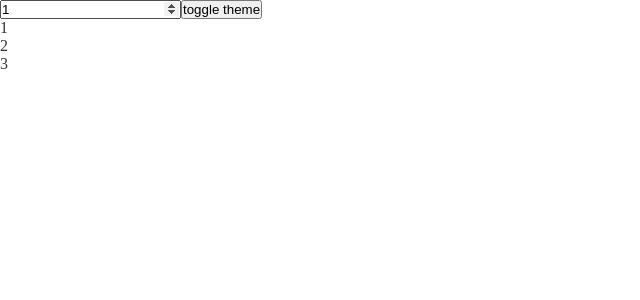
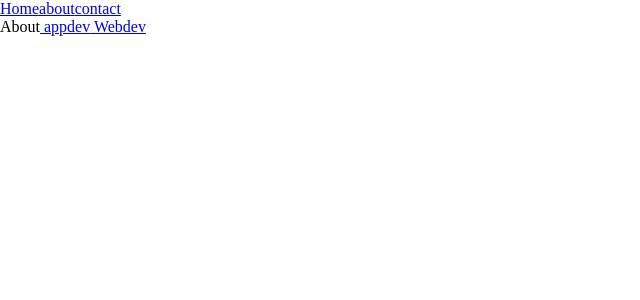
Before and after one commit to kamalrajms/reactjs, a React (Vite) app: page /about in a window 1280 px wide. Shown: the top 300 px of the page, without its empty margins (0-640 px from the left). Built offline with nearby package versions, Linux system fonts and the light colour scheme.

Commit message:
useparams

```diff
--- a/src/App.jsx
+++ b/src/App.jsx
@@ -1,27 +1,31 @@
-import React, { useState, useCallback } from "react";
-import List from "./components/List";
+import React from "react";
+import { BrowserRouter, Link, Route, Routes } from "react-router-dom";
+import Home from "./components/Home";
+import About from "./components/About";
+import Contact from "./components/Contact";
+import Appdevelopment from "./services/Appdevelopment";
+import Web from "./services/Web";
+import File from "./components/File";
 
 export default function App() {
-  const [number, setNumber] = useState(1);
-  const [dark, setDark] = useState(false);
-
-  const getItem = useCallback(() => {
-    return [number, number + 1, number + 2];
-  }, [number]);
   return (
-    <div
-      style={{
-        backgroundColor: dark ? "#333" : "#fff",
-        color: dark ? "#fff" : "#333",
-      }}
-    >
-      <input
-        type="number"
-        value={number}
-        onChange={(e) => setNumber(parseInt(e.target.value))}
-      />
-      <button onClick={() => setDark((prev) => !prev)}>toggle theme</button>
-      <List getItem={getItem} />
+    <div>
+      <BrowserRouter>
+        <nav>
+          <Link to={"/"}>Home</Link>
+          <Link to={"/about"}>about</Link>
+          <Link to={"/contact"}>contact</Link>
+        </nav>
+        <Routes>
+          <Route path="/" element={<Home />} />
+          <Route path="/about" element={<About />}>
+            <Route path="Appdev" element={<Appdevelopment />} />
+            <Route path="webdev" element={<Web />} />
+          </Route>
+          <Route path="/contact" element={<Contact />} />
+          <Route path="/File/:id" element={<File />} />
+        </Routes>
+      </BrowserRouter>
     </div>
   );
 }
--- /dev/null
+++ b/src/components/About.jsx
@@ -0,0 +1,13 @@
+import React from "react";
+import { Link, Outlet } from "react-router-dom";
+
+export default function About() {
+  return (
+    <div>
+      About
+      <Link to={"Appdev"}> appdev</Link>
+      <Link to={"webdev"}> Webdev</Link>
+      <Outlet />
+    </div>
+  );
+}
--- /dev/null
+++ b/src/components/Contact.jsx
@@ -0,0 +1,33 @@
+import React, { useState, useEffect } from "react";
+import { Link } from "react-router-dom";
+
+export default function Contact() {
+  const [user, setuser] = useState([]);
+  const [loading, setloading] = useState(true);
+  useEffect(() => {
+    fetch("https://jsonplaceholder.typicode.com/users").then((res) =>
+      res.json().then((data) => {
+        setuser(data);
+        setloading(false);
+      })
+    );
+  }, []);
+  return (
+    <div>
+      <h2>User list</h2>
+      {loading ? (
+        <p>loading users.. </p>
+      ) : (
+        <ul>
+          {user.map((user) => (
+            <Link to={`/File/${user.id}`}>
+              <li key={user.id}>
+                {user.name}--{user.email}
+              </li>
+            </Link>
+          ))}
+        </ul>
+      )}
+    </div>
+  );
+}
--- /dev/null
+++ b/src/components/File.jsx
@@ -0,0 +1,11 @@
+import React from "react";
+import { useParams } from "react-router-dom";
+
+export default function File() {
+  const { id } = useParams;
+  return (
+    <div>
+      hello sai--{id}
+    </div>
+  );
+}
--- /dev/null
+++ b/src/components/Home.jsx
@@ -0,0 +1,5 @@
+import React from "react";
+
+export default function Home() {
+  return <div>Home</div>;
+}
--- a/src/components/List.jsx
+++ /dev/null
@@ -1,16 +0,0 @@
-import React, { useEffect, useState } from "react";
-
-export default function List({ getItem }) {
-  const [item, setItems] = useState([]);
-  useEffect(() => {
-    setItems(getItem());
-    console.log("updating items");
-  }, [getItem]);
-  return (
-    <div>
-      {item.map((item) => (
-        <div key={item}>{item}</div>
-      ))}
-    </div>
-  );
-}
--- /dev/null
+++ b/src/services/Appdevelopment.jsx
@@ -0,0 +1,5 @@
+import React from "react";
+
+export default function Appdevelopment() {
+  return <div>App dev</div>;
+}
--- /dev/null
+++ b/src/services/Web.jsx
@@ -0,0 +1,5 @@
+import React from "react";
+
+export default function Web() {
+  return <div>web dev</div>;
+}
```
Also changed, not shown: src/text.txt.
